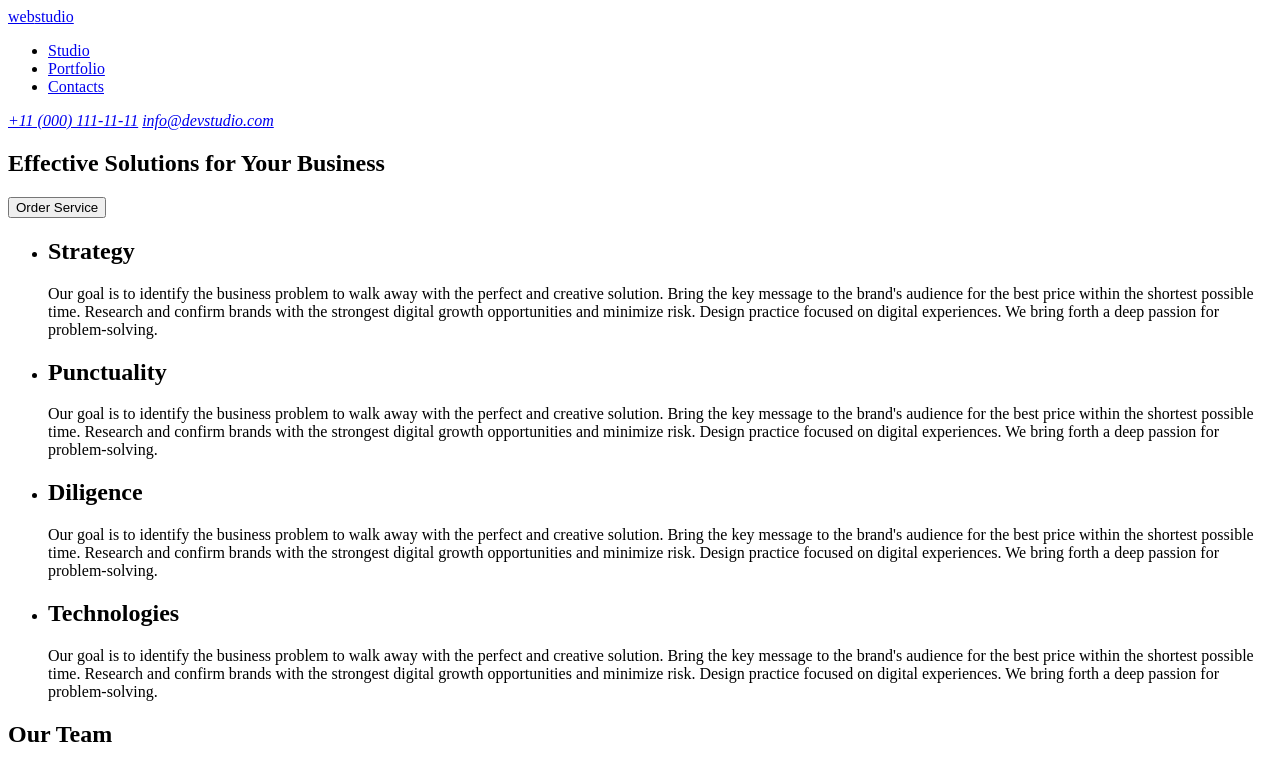
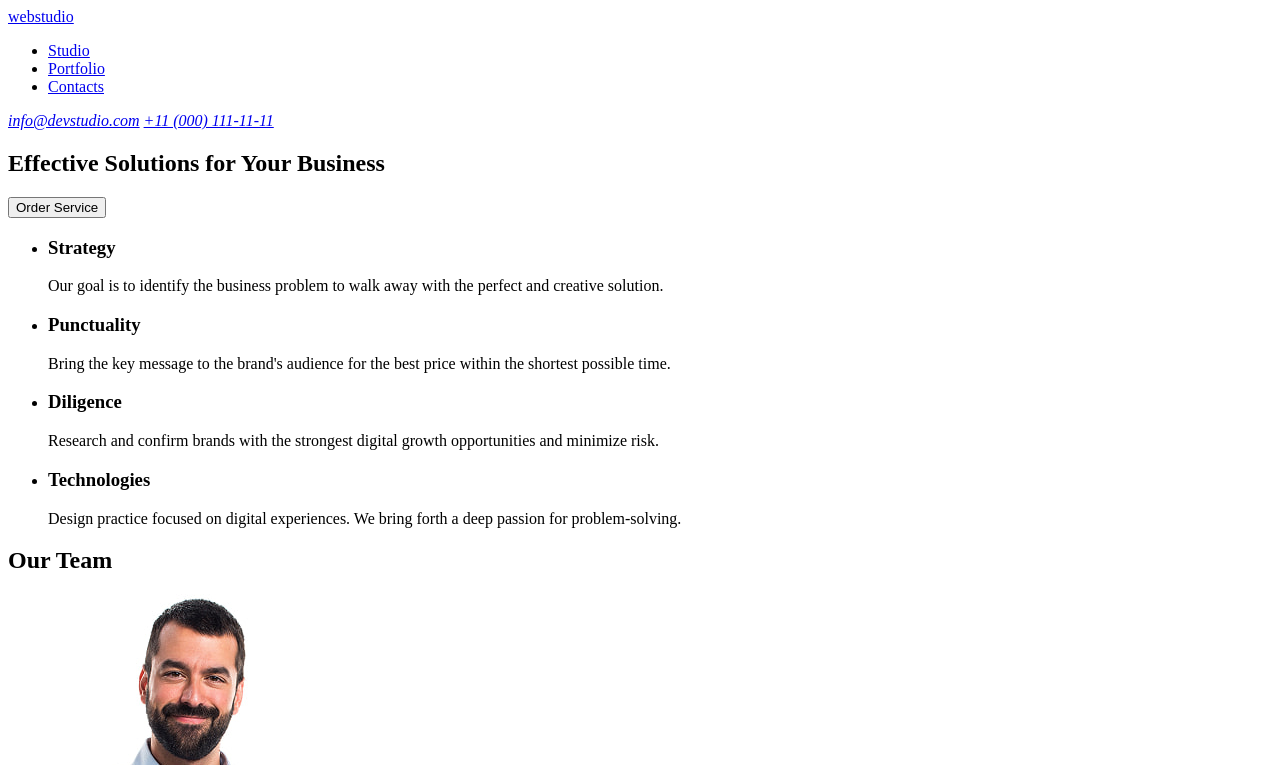
Before and after one commit to BetPop/goit-markup-hw-01, a plain HTML site: page index.html in a window 1280 px wide. Shown: the top 765 px of the page. Drawn offline with Linux system fonts and the light colour scheme.

Commit message:
text formatting

```diff
--- a/index.html
+++ b/index.html
@@ -7,8 +7,8 @@
   </head>
   <body>
     <header>
-      <a href="/"><span>web</span>studio</a>
       <nav>
+        <a href="./index.html">webstudio</a>
         <ul>
           <li><a href="#">Studio</a></li>
           <li><a href="#">Portfolio</a></li>
@@ -16,8 +16,8 @@
         </ul>
       </nav>
       <address>
+        <a href="mailto:info@devstudio.com">info@devstudio.com</a>
         <a href="tel:+110001111111">+11 (000) 111-11-11</a>
-        <a href="mailto:info@devstudio.com">info@devstudio.com</a>
       </address>
     </header>
 
@@ -31,51 +31,31 @@
         <h2 hidden>About us</h2>
         <ul>
           <li>
-            <h2>Strategy</h2>
+            <h3>Strategy</h3>
             <p>
               Our goal is to identify the business problem to walk away with the
-              perfect and creative solution. Bring the key message to the
-              brand's audience for the best price within the shortest possible
-              time. Research and confirm brands with the strongest digital
-              growth opportunities and minimize risk. Design practice focused on
-              digital experiences. We bring forth a deep passion for
-              problem-solving.
+              perfect and creative solution.
             </p>
           </li>
           <li>
-            <h2>Punctuality</h2>
+            <h3>Punctuality</h3>
             <p>
-              Our goal is to identify the business problem to walk away with the
-              perfect and creative solution. Bring the key message to the
-              brand's audience for the best price within the shortest possible
-              time. Research and confirm brands with the strongest digital
-              growth opportunities and minimize risk. Design practice focused on
-              digital experiences. We bring forth a deep passion for
-              problem-solving.
+              Bring the key message to the brand's audience for the best price
+              within the shortest possible time.
             </p>
           </li>
           <li>
-            <h2>Diligence</h2>
+            <h3>Diligence</h3>
             <p>
-              Our goal is to identify the business problem to walk away with the
-              perfect and creative solution. Bring the key message to the
-              brand's audience for the best price within the shortest possible
-              time. Research and confirm brands with the strongest digital
-              growth opportunities and minimize risk. Design practice focused on
-              digital experiences. We bring forth a deep passion for
-              problem-solving.
+              Research and confirm brands with the strongest digital growth
+              opportunities and minimize risk.
             </p>
           </li>
           <li>
-            <h2>Technologies</h2>
+            <h3>Technologies</h3>
             <p>
-              Our goal is to identify the business problem to walk away with the
-              perfect and creative solution. Bring the key message to the
-              brand's audience for the best price within the shortest possible
-              time. Research and confirm brands with the strongest digital
-              growth opportunities and minimize risk. Design practice focused on
-              digital experiences. We bring forth a deep passion for
-              problem-solving.
+              Design practice focused on digital experiences. We bring forth a
+              deep passion for problem-solving.
             </p>
           </li>
         </ul>
```
